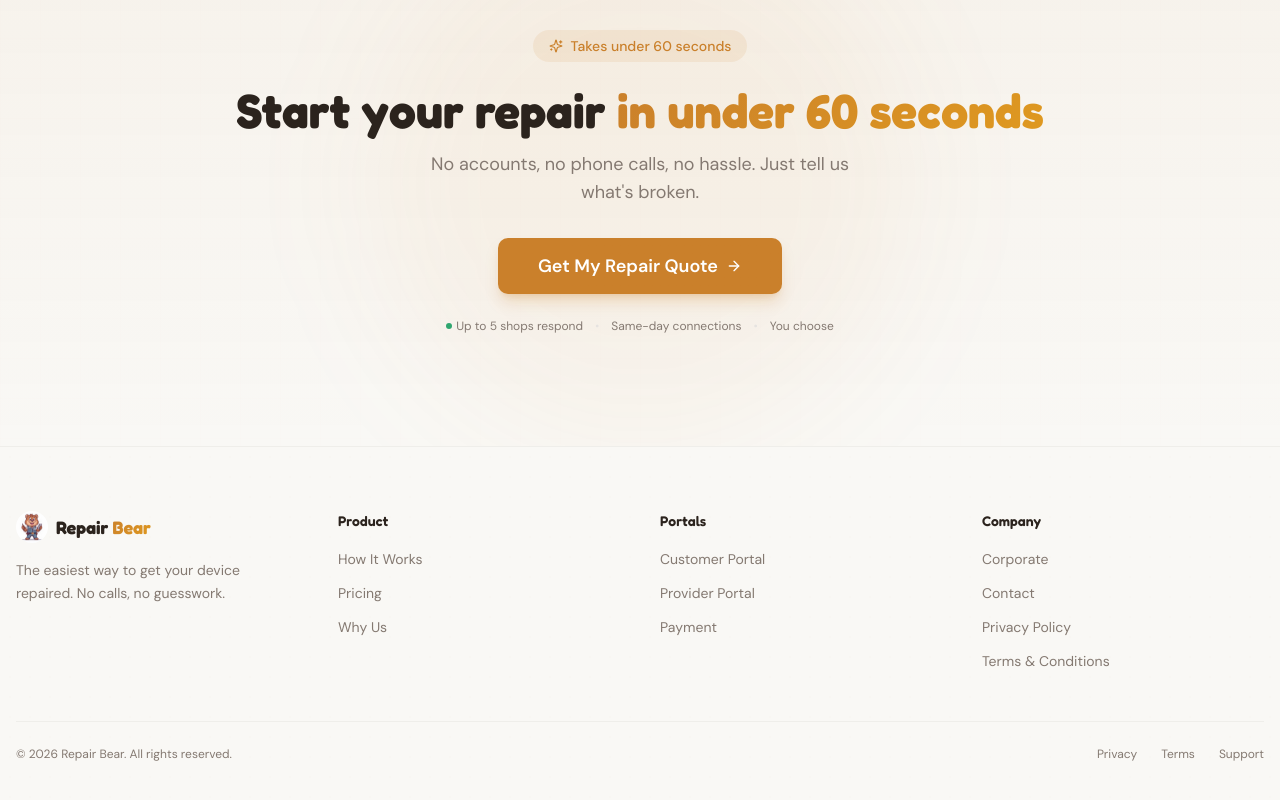
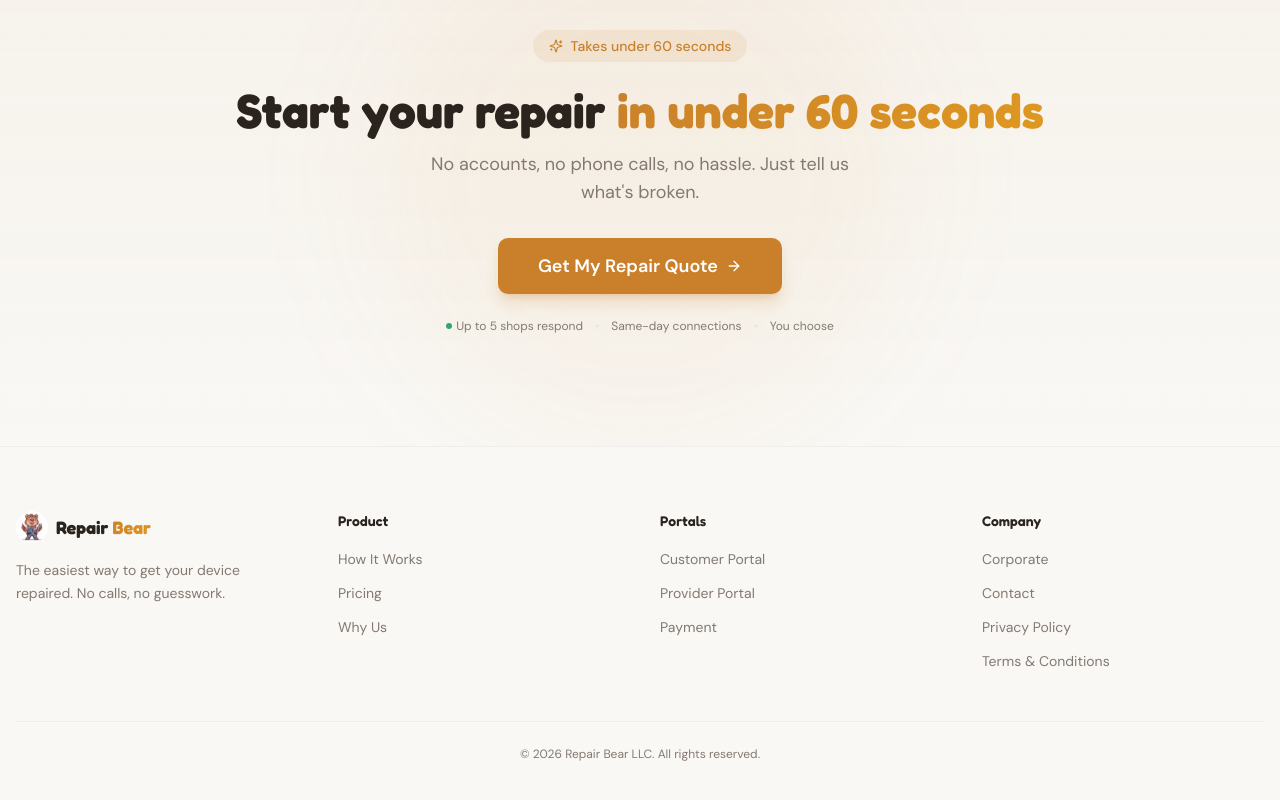
Before and after one commit to mkultracodes/precise-render-guy, a React (Vite) app: page / in a window 1280 px wide. Shown: the part 3615-4415 px from the top of the page. Built offline with nearby package versions, Linux system fonts and the light colour scheme; the HTML template or start-up script is replaced by a standard one.

Commit message:
Changes
Co-authored-by: mkultracodes <99495348+mkultracodes@users.noreply.github.com>

```diff
--- a/src/components/Footer.tsx
+++ b/src/components/Footer.tsx
@@ -93,15 +93,10 @@ const Footer = () => {
         </div>
 
         {/* Bottom */}
-        <div className="border-t border-border/50 pt-6 flex flex-col md:flex-row items-center justify-between gap-4">
-          <p className="text-xs text-muted-foreground">
-            © {new Date().getFullYear()} Repair Bear. All rights reserved.
+        <div className="border-t border-border/50 pt-6">
+          <p className="text-xs text-muted-foreground text-center">
+            © {new Date().getFullYear()} Repair Bear LLC. All rights reserved.
           </p>
-          <div className="flex items-center gap-6">
-            <Link to="/privacy-policy" className="text-xs text-muted-foreground hover:text-foreground transition-colors">Privacy</Link>
-            <Link to="/terms" className="text-xs text-muted-foreground hover:text-foreground transition-colors">Terms</Link>
-            <Link to="/contact" className="text-xs text-muted-foreground hover:text-foreground transition-colors">Support</Link>
-          </div>
         </div>
       </div>
     </footer>
```
